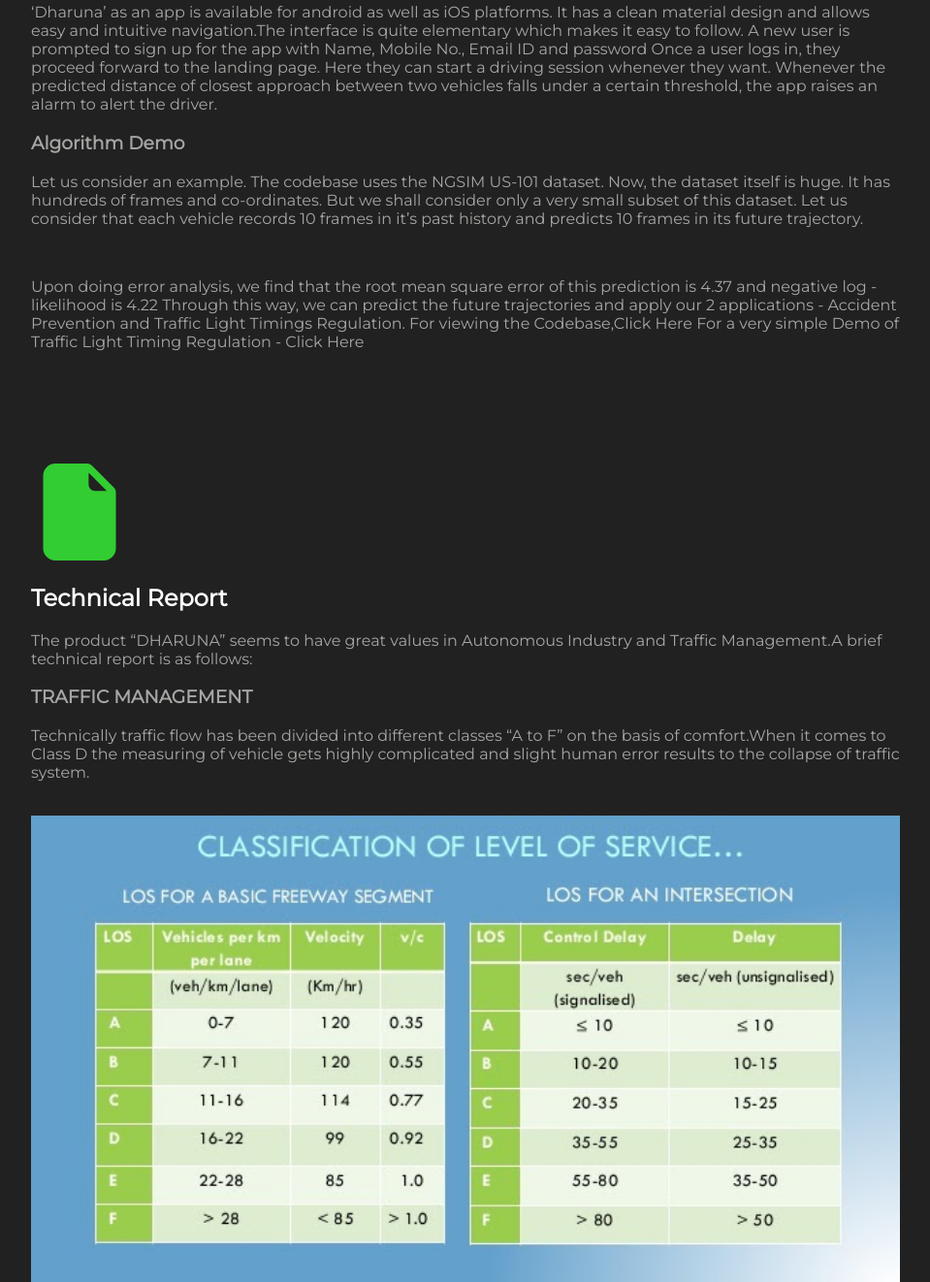
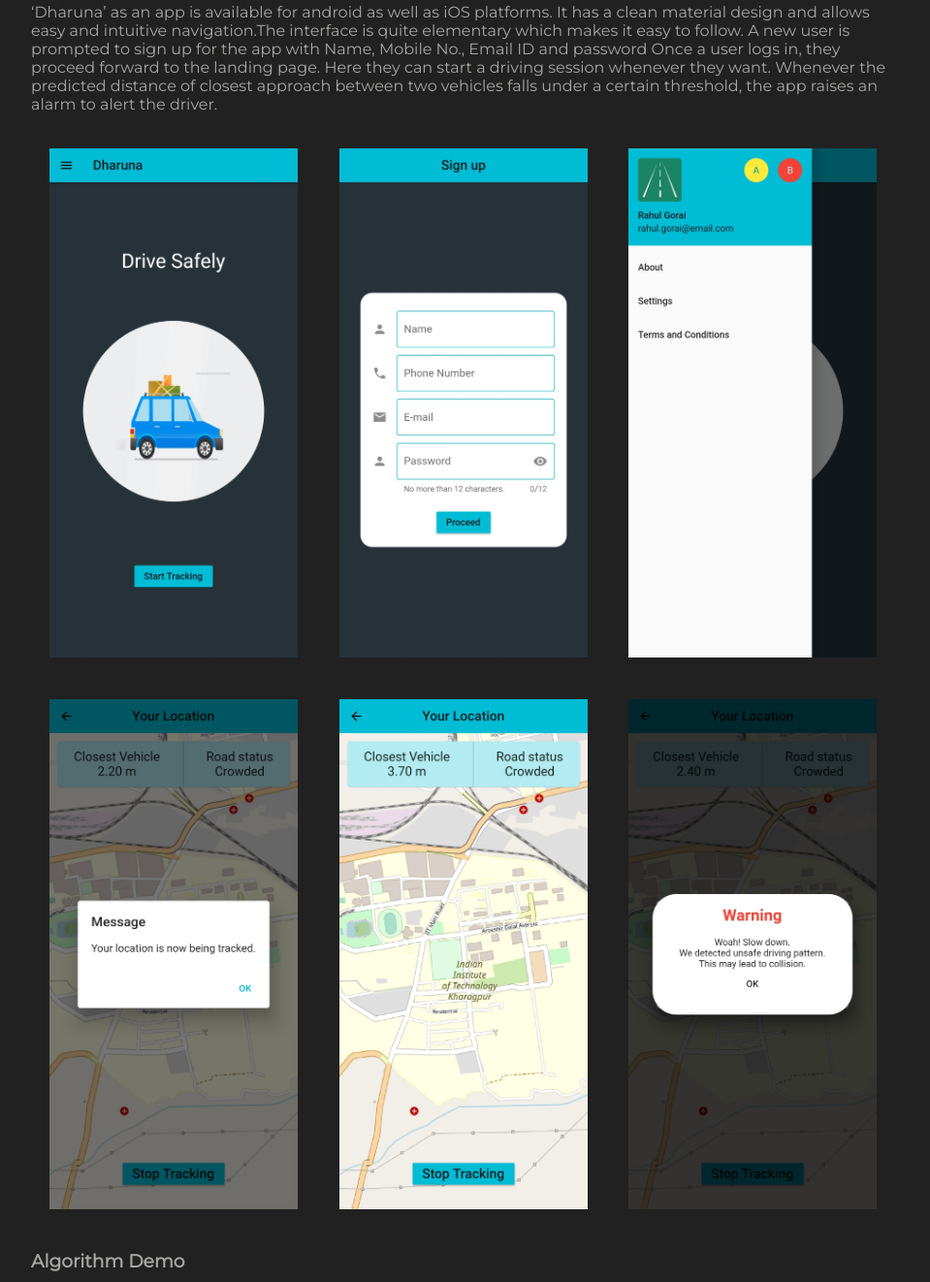
Before and after one commit to sudo-rgorai/Traffic-management, a website: page index.html in a window 1280 px wide. Shown: the part 2418-3740 px from the top of the page at 97% size, without its empty margins (160-1119 px from the left). Drawn offline with nearby package versions, Linux system fonts and the light colour scheme.

Commit message:
Add images for demo

```diff
--- a/index.html
+++ b/index.html
@@ -102,6 +102,12 @@
 			certain threshold, the app raises an alarm to alert the driver.
 
 		</p>
+		<img src="assets/Screen2.jpg" style="width: 20vw; margin: 1.5vw;" alt="">
+		<img src="assets/Screen1.jpg" style="width: 20vw; margin: 1.5vw;" alt="">
+		<img src="assets/Screen3.jpg" style="width: 20vw; margin: 1.5vw;" alt="">
+		<img src="assets/Screen4.jpg" style="width: 20vw; margin: 1.5vw;" alt="">
+		<img src="assets/Screen5.jpg" style="width: 20vw; margin: 1.5vw;" alt="">
+		<img src="assets/Screen6.jpg" style="width: 20vw; margin: 1.5vw;" alt="">
 		<h3>Algorithm Demo</h3>
 		<p>
 			Let us consider an example. The codebase uses the NGSIM US-101 dataset. Now, the dataset itself is huge. It
@@ -109,6 +115,7 @@
 			us consider that each vehicle records 10 frames in it’s past history and predicts 10 frames in its future
 			trajectory.
 		</p>
+
 		<br>
 		<p>
 			Upon doing error analysis, we find that the root mean square error of this prediction is 4.37 and negative
```
Also changed, not shown: assets/Screen1.jpg (added), assets/Screen2.jpg (added), assets/Screen3.jpg (added), assets/Screen4.jpg (added), assets/Screen5.jpg (added), assets/Screen6.jpg (added).
